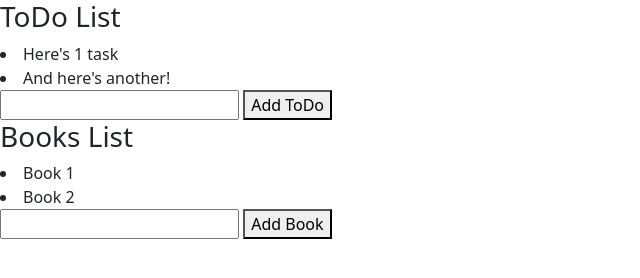
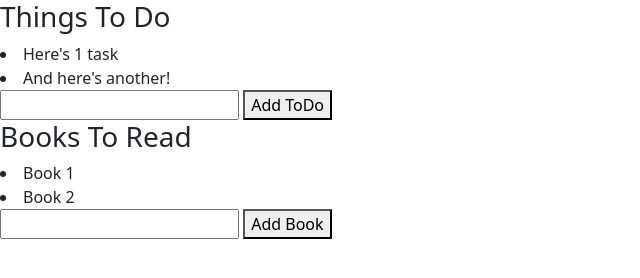
Before and after one commit to ikejs/angularjs-directives, a website: page index.html in a window 1280 px wide. Shown: the whole page, without its empty margins (0-640 px from the left). Drawn offline with Linux system fonts and the light colour scheme.

Commit message:
add a filter

```diff
--- a/index.html
+++ b/index.html
@@ -26,5 +26,7 @@
     <script src="js/controllers/MainController.js"></script>
     <!-- Directive -->
     <script src="js/directives/singleList.js"></script>
+    <!-- Filter -->
+    <script src="js/filters/capitalizeEachWord.js"></script>
   </body>
 </html>
--- a/js/controllers/MainController.js
+++ b/js/controllers/MainController.js
@@ -1,6 +1,6 @@
 app.controller('MainController', ['$scope', ($scope) => {
   $scope.todo = {
-    title: "ToDo List",
+    title: "things to do",
     list: [
       "Here's 1 task",
       "And here's another!"
@@ -8,7 +8,7 @@ app.controller('MainController', ['$scope', ($scope) => {
   };
 
   $scope.books = {
-    title: "Books List",
+    title: "books to read",
     list: [
       "Book 1",
       "Book 2"
--- a/js/directives/singleList.html
+++ b/js/directives/singleList.html
@@ -1,4 +1,4 @@
-<h3>{{ varList.title }}</h3>
+<h3>{{ varList.title | capitalizeEachWord }}</h3>
 <div ng-repeat="item in varList.list">
   <li>{{item}}</li>
 </div>
--- /dev/null
+++ b/js/filters/capitalizeEachWord.js
@@ -0,0 +1,7 @@
+app.filter('capitalizeEachWord', () => (inputStr) => {
+  const words = inputStr.split(" ");
+
+  return words.map((word) => {
+      return word[0].toUpperCase() + word.substring(1);
+  }).join(" ");
+});
```
